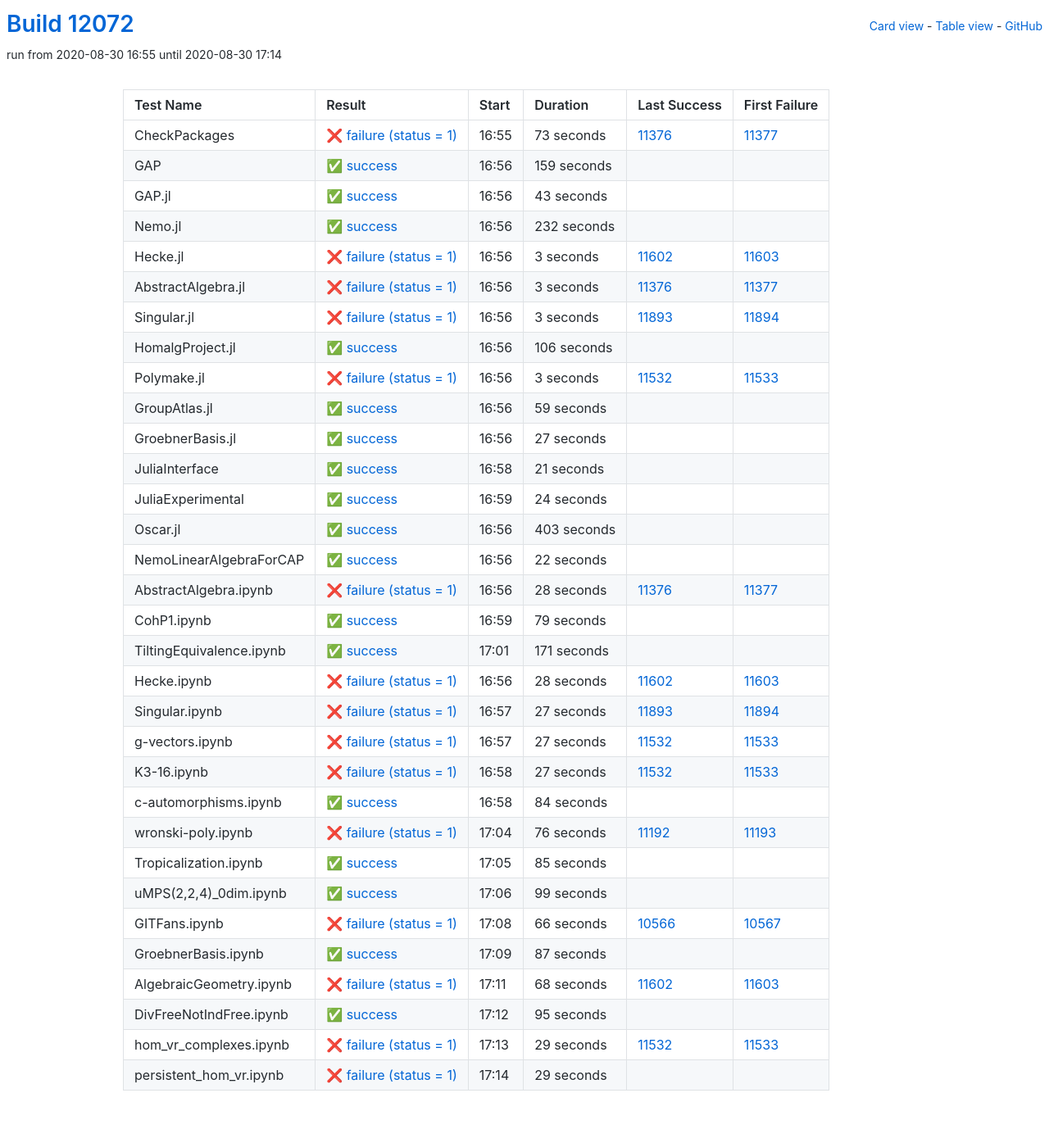
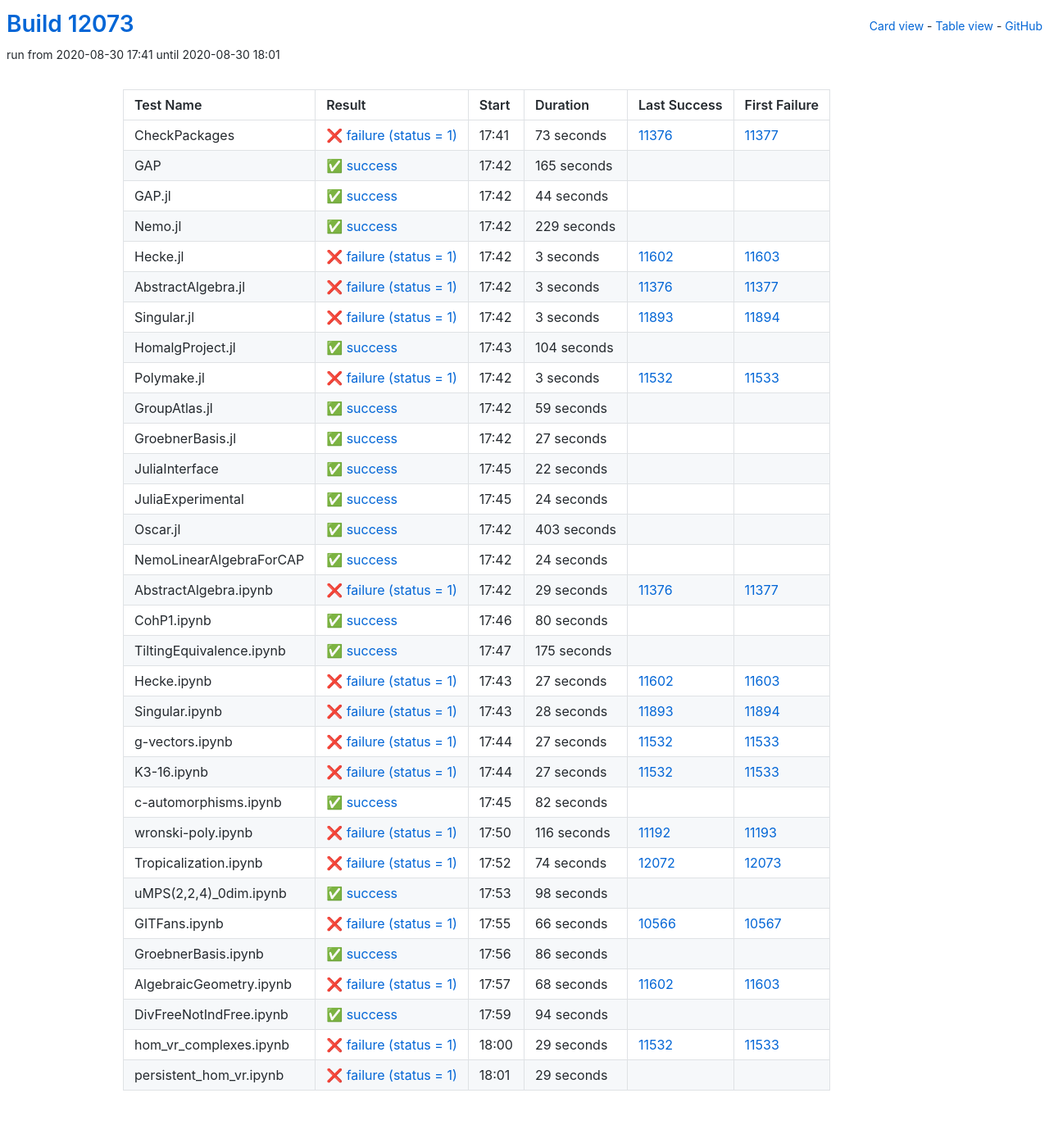
Before and after one commit to oscar-system/oscar-ci-status, a Jekyll site: the page built from table.html, in a window 1280 px wide. Shown: the whole page at 82% size. Built offline with Jekyll 4.4.1, drawn with Linux system fonts in a browser that asks for light colours.

Commit message:
Build #12073

```diff
--- a/_data/ci.yml
+++ b/_data/ci.yml
@@ -1,6 +1,6 @@
 ---
-build: 12072
-build_url: https://oscarci.mathematik.uni-kl.de/job/oscar/12072/
+build: 12073
+build_url: https://oscarci.mathematik.uni-kl.de/job/oscar/12073/
 job: oscar
 organization: oscar-system
 repo: oscar-ci-status
@@ -8,8 +8,8 @@
 tests:
 - name: CheckPackages
   id: checkpackages
-  log: https://oscarci.mathematik.uni-kl.de/job/oscar/12072/artifact/logs/build-12072/CheckPackages.log
-  start: 2020-08-30 16:55
+  log: https://oscarci.mathematik.uni-kl.de/job/oscar/12073/artifact/logs/build-12073/CheckPackages.log
+  start: 2020-08-30 17:41
   success: false
   exitcode: 1
   status: failure
@@ -20,44 +20,44 @@
   first_failure_url: https://oscarci.mathematik.uni-kl.de/job/oscar/11377/
 - name: GAP
   id: gap
-  log: https://oscarci.mathematik.uni-kl.de/job/oscar/12072/artifact/logs/build-12072/GAP.log
-  start: 2020-08-30 16:56
+  log: https://oscarci.mathematik.uni-kl.de/job/oscar/12073/artifact/logs/build-12073/GAP.log
+  start: 2020-08-30 17:42
   success: true
   exitcode: 0
   status: success
-  duration: 159
+  duration: 165
   last_success: false
   last_success_url:
   first_failure: false
   first_failure_url:
 - name: GAP.jl
   id: gap-jl
-  log: https://oscarci.mathematik.uni-kl.de/job/oscar/12072/artifact/logs/build-12072/GAP.jl.log
-  start: 2020-08-30 16:56
+  log: https://oscarci.mathematik.uni-kl.de/job/oscar/12073/artifact/logs/build-12073/GAP.jl.log
+  start: 2020-08-30 17:42
   success: true
   exitcode: 0
   status: success
-  duration: 43
+  duration: 44
   last_success: false
   last_success_url:
   first_failure: false
   first_failure_url:
 - name: Nemo.jl
   id: nemo-jl
-  log: https://oscarci.mathematik.uni-kl.de/job/oscar/12072/artifact/logs/build-12072/Nemo.jl.log
-  start: 2020-08-30 16:56
+  log: https://oscarci.mathematik.uni-kl.de/job/oscar/12073/artifact/logs/build-12073/Nemo.jl.log
+  start: 2020-08-30 17:42
   success: true
   exitcode: 0
   status: success
-  duration: 232
+  duration: 229
   last_success: false
   last_success_url:
   first_failure: false
   first_failure_url:
 - name: Hecke.jl
   id: hecke-jl
-  log: https://oscarci.mathematik.uni-kl.de/job/oscar/12072/artifact/logs/build-12072/Hecke.jl.log
-  start: 2020-08-30 16:56
+  log: https://oscarci.mathematik.uni-kl.de/job/oscar/12073/artifact/logs/build-12073/Hecke.jl.log
+  start: 2020-08-30 17:42
   success: false
   exitcode: 1
   status: failure
@@ -68,8 +68,8 @@
   first_failure_url: https://oscarci.mathematik.uni-kl.de/job/oscar/11603/
 - name: AbstractAlgebra.jl
   id: abstractalgebra-jl
-  log: https://oscarci.mathematik.uni-kl.de/job/oscar/12072/artifact/logs/build-12072/AbstractAlgebra.jl.log
-  start: 2020-08-30 16:56
+  log: https://oscarci.mathematik.uni-kl.de/job/oscar/12073/artifact/logs/build-12073/AbstractAlgebra.jl.log
+  start: 2020-08-30 17:42
   success: false
   exitcode: 1
   status: failure
@@ -80,8 +80,8 @@
   first_failure_url: https://oscarci.mathematik.uni-kl.de/job/oscar/11377/
 - name: Singular.jl
   id: singular-jl
-  log: https://oscarci.mathematik.uni-kl.de/job/oscar/12072/artifact/logs/build-12072/Singular.jl.log
-  start: 2020-08-30 16:56
+  log: https://oscarci.mathematik.uni-kl.de/job/oscar/12073/artifact/logs/build-12073/Singular.jl.log
+  start: 2020-08-30 17:42
   success: false
   exitcode: 1
   status: failure
@@ -92,20 +92,20 @@
   first_failure_url: https://oscarci.mathematik.uni-kl.de/job/oscar/11894/
 - name: HomalgProject.jl
   id: homalgproject-jl
-  log: https://oscarci.mathematik.uni-kl.de/job/oscar/12072/artifact/logs/build-12072/HomalgProject.jl.log
-  start: 2020-08-30 16:56
+  log: https://oscarci.mathematik.uni-kl.de/job/oscar/12073/artifact/logs/build-12073/HomalgProject.jl.log
+  start: 2020-08-30 17:43
   success: true
   exitcode: 0
   status: success
-  duration: 106
+  duration: 104
   last_success: false
   last_success_url:
   first_failure: false
   first_failure_url:
 - name: Polymake.jl
   id: polymake-jl
-  log: https://oscarci.mathematik.uni-kl.de/job/oscar/12072/artifact/logs/build-12072/Polymake.jl.log
-  start: 2020-08-30 16:56
+  log: https://oscarci.mathematik.uni-kl.de/job/oscar/12073/artifact/logs/build-12073/Polymake.jl.log
+  start: 2020-08-30 17:42
   success: false
   exitcode: 1
   status: failure
@@ -116,8 +116,8 @@
   first_failure_url: https://oscarci.mathematik.uni-kl.de/job/oscar/11533/
 - name: GroupAtlas.jl
   id: groupatlas-jl
-  log: https://oscarci.mathematik.uni-kl.de/job/oscar/12072/artifact/logs/build-12072/GroupAtlas.jl.log
-  start: 2020-08-30 16:56
+  log: https://oscarci.mathematik.uni-kl.de/job/oscar/12073/artifact/logs/build-12073/GroupAtlas.jl.log
+  start: 2020-08-30 17:42
   success: true
   exitcode: 0
   status: success
@@ -128,8 +128,8 @@
   first_failure_url:
 - name: GroebnerBasis.jl
   id: groebnerbasis-jl
-  log: https://oscarci.mathematik.uni-kl.de/job/oscar/12072/artifact/logs/build-12072/GroebnerBasis.jl.log
-  start: 2020-08-30 16:56
+  log: https://oscarci.mathematik.uni-kl.de/job/oscar/12073/artifact/logs/build-12073/GroebnerBasis.jl.log
+  start: 2020-08-30 17:42
   success: true
   exitcode: 0
   status: success
@@ -140,20 +140,20 @@
   first_failure_url:
 - name: JuliaInterface
   id: juliainterface
-  log: https://oscarci.mathematik.uni-kl.de/job/oscar/12072/artifact/logs/build-12072/JuliaInterface.log
-  start: 2020-08-30 16:58
+  log: https://oscarci.mathematik.uni-kl.de/job/oscar/12073/artifact/logs/build-12073/JuliaInterface.log
+  start: 2020-08-30 17:45
   success: true
   exitcode: 0
   status: success
-  duration: 21
+  duration: 22
   last_success: false
   last_success_url:
   first_failure: false
   first_failure_url:
 - name: JuliaExperimental
   id: juliaexperimental
-  log: https://oscarci.mathematik.uni-kl.de/job/oscar/12072/artifact/logs/build-12072/JuliaExperimental.log
-  start: 2020-08-30 16:59
+  log: https://oscarci.mathematik.uni-kl.de/job/oscar/12073/artifact/logs/build-12073/JuliaExperimental.log
+  start: 2020-08-30 17:45
   success: true
   exitcode: 0
   status: success
@@ -164,8 +164,8 @@
   first_failure_url:
 - name: Oscar.jl
   id: oscar-jl
-  log: https://oscarci.mathematik.uni-kl.de/job/oscar/12072/artifact/logs/build-12072/Oscar.jl.log
-  start: 2020-08-30 16:56
+  log: https://oscarci.mathematik.uni-kl.de/job/oscar/12073/artifact/logs/build-12073/Oscar.jl.log
+  start: 2020-08-30 17:42
   success: true
   exitcode: 0
   status: success
@@ -176,80 +176,80 @@
   first_failure_url:
 - name: NemoLinearAlgebraForCAP
   id: nemolinearalgebraforcap
-  log: https://oscarci.mathematik.uni-kl.de/job/oscar/12072/artifact/logs/build-12072/NemoLinearAlgebraForCAP.log
-  start: 2020-08-30 16:56
+  log: https://oscarci.mathematik.uni-kl.de/job/oscar/12073/artifact/logs/build-12073/NemoLinearAlgebraForCAP.log
+  start: 2020-08-30 17:42
   success: true
   exitcode: 0
   status: success
-  duration: 22
+  duration: 24
   last_success: false
   last_success_url:
   first_failure: false
   first_failure_url:
 - name: AbstractAlgebra.ipynb
   id: abstractalgebra-ipynb
-  log: https://oscarci.mathematik.uni-kl.de/job/oscar/12072/artifact/logs/build-12072/AbstractAlgebra.ipynb.log
-  start: 2020-08-30 16:56
+  log: https://oscarci.mathematik.uni-kl.de/job/oscar/12073/artifact/logs/build-12073/AbstractAlgebra.ipynb.log
+  start: 2020-08-30 17:42
   success: false
   exitcode: 1
   status: failure
-  duration: 28
+  duration: 29
   last_success: 11376
   last_success_url: https://oscarci.mathematik.uni-kl.de/job/oscar/11376/
   first_failure: 11377
   first_failure_url: https://oscarci.mathematik.uni-kl.de/job/oscar/11377/
 - name: CohP1.ipynb
   id: cohp1-ipynb
-  log: https://oscarci.mathematik.uni-kl.de/job/oscar/12072/artifact/logs/build-12072/CohP1.ipynb.log
-  start: 2020-08-30 16:59
+  log: https://oscarci.mathematik.uni-kl.de/job/oscar/12073/artifact/logs/build-12073/CohP1.ipynb.log
+  start: 2020-08-30 17:46
   success: true
   exitcode: 0
   status: success
-  duration: 79
+  duration: 80
   last_success: false
   last_success_url:
   first_failure: false
   first_failure_url:
 - name: TiltingEquivalence.ipynb
   id: tiltingequivalence-ipynb
-  log: https://oscarci.mathematik.uni-kl.de/job/oscar/12072/artifact/logs/build-12072/TiltingEquivalence.ipynb.log
-  start: 2020-08-30 17:01
+  log: https://oscarci.mathematik.uni-kl.de/job/oscar/12073/artifact/logs/build-12073/TiltingEquivalence.ipynb.log
+  start: 2020-08-30 17:47
   success: true
   exitcode: 0
   status: success
-  duration: 171
+  duration: 175
   last_success: false
   last_success_url:
   first_failure: false
   first_failure_url:
 - name: Hecke.ipynb
   id: hecke-ipynb
-  log: https://oscarci.mathematik.uni-kl.de/job/oscar/12072/artifact/logs/build-12072/Hecke.ipynb.log
-  start: 2020-08-30 16:56
+  log: https://oscarci.mathematik.uni-kl.de/job/oscar/12073/artifact/logs/build-12073/Hecke.ipynb.log
+  start: 2020-08-30 17:43
   success: false
   exitcode: 1
   status: failure
-  duration: 28
+  duration: 27
   last_success: 11602
   last_success_url: https://oscarci.mathematik.uni-kl.de/job/oscar/11602/
   first_failure: 11603
   first_failure_url: https://oscarci.mathematik.uni-kl.de/job/oscar/11603/
 - name: Singular.ipynb
   id: singular-ipynb
-  log: https://oscarci.mathematik.uni-kl.de/job/oscar/12072/artifact/logs/build-12072/Singular.ipynb.log
-  start: 2020-08-30 16:57
+  log: https://oscarci.mathematik.uni-kl.de/job/oscar/12073/artifact/logs/build-12073/Singular.ipynb.log
+  start: 2020-08-30 17:43
   success: false
   exitcode: 1
   status: failure
-  duration: 27
+  duration: 28
   last_success: 11893
   last_success_url: https://oscarci.mathematik.uni-kl.de/job/oscar/11893/
   first_failure: 11894
   first_failure_url: https://oscarci.mathematik.uni-kl.de/job/oscar/11894/
 - name: g-vectors.ipynb
   id: g-vectors-ipynb
-  log: https://oscarci.mathematik.uni-kl.de/job/oscar/12072/artifact/logs/build-12072/g-vectors.ipynb.log
-  start: 2020-08-30 16:57
+  log: https://oscarci.mathematik.uni-kl.de/job/oscar/12073/artifact/logs/build-12073/g-vectors.ipynb.log
+  start: 2020-08-30 17:44
   success: false
   exitcode: 1
   status: failure
@@ -260,8 +260,8 @@
   first_failure_url: https://oscarci.mathematik.uni-kl.de/job/oscar/11533/
 - name: K3-16.ipynb
   id: k3-16-ipynb
-  log: https://oscarci.mathematik.uni-kl.de/job/oscar/12072/artifact/logs/build-12072/K3-16.ipynb.log
-  start: 2020-08-30 16:58
+  log: https://oscarci.mathematik.uni-kl.de/job/oscar/12073/artifact/logs/build-12073/K3-16.ipynb.log
+  start: 2020-08-30 17:44
   success: false
   exitcode: 1
   status: failure
@@ -272,56 +272,56 @@
   first_failure_url: https://oscarci.mathematik.uni-kl.de/job/oscar/11533/
 - name: c-automorphisms.ipynb
   id: c-automorphisms-ipynb
-  log: https://oscarci.mathematik.uni-kl.de/job/oscar/12072/artifact/logs/build-12072/c-automorphisms.ipynb.log
-  start: 2020-08-30 16:58
+  log: https://oscarci.mathematik.uni-kl.de/job/oscar/12073/artifact/logs/build-12073/c-automorphisms.ipynb.log
+  start: 2020-08-30 17:45
   success: true
   exitcode: 0
   status: success
-  duration: 84
+  duration: 82
   last_success: false
   last_success_url:
   first_failure: false
   first_failure_url:
 - name: wronski-poly.ipynb
   id: wronski-poly-ipynb
-  log: https://oscarci.mathematik.uni-kl.de/job/oscar/12072/artifact/logs/build-12072/wronski-poly.ipynb.log
-  start: 2020-08-30 17:04
+  log: https://oscarci.mathematik.uni-kl.de/job/oscar/12073/artifact/logs/build-12073/wronski-poly.ipynb.log
+  start: 2020-08-30 17:50
   success: false
   exitcode: 1
   status: failure
-  duration: 76
+  duration: 116
   last_success: 11192
   last_success_url: https://oscarci.mathematik.uni-kl.de/job/oscar/11192/
   first_failure: 11193
   first_failure_url: https://oscarci.mathematik.uni-kl.de/job/oscar/11193/
 - name: Tropicalization.ipynb
   id: tropicalization-ipynb
-  log: https://oscarci.mathematik.uni-kl.de/job/oscar/12072/artifact/logs/build-12072/Tropicalization.ipynb.log
-  start: 2020-08-30 17:05
+  log: https://oscarci.mathematik.uni-kl.de/job/oscar/12073/artifact/logs/build-12073/Tropicalization.ipynb.log
+  start: 2020-08-30 17:52
+  success: false
+  exitcode: 1
+  status: failure
+  duration: 74
+  last_success: 12072
+  last_success_url: https://oscarci.mathematik.uni-kl.de/job/oscar/12072/
+  first_failure: 12073
+  first_failure_url: https://oscarci.mathematik.uni-kl.de/job/oscar/12073/
+- name: uMPS(2,2,4)_0dim.ipynb
+  id: umps-2-2-4-0dim-ipynb
+  log: https://oscarci.mathematik.uni-kl.de/job/oscar/12073/artifact/logs/build-12073/uMPS-2-2-4-_0dim.ipynb.log
+  start: 2020-08-30 17:53
   success: true
   exitcode: 0
   status: success
-  duration: 85
-  last_success: false
-  last_success_url:
-  first_failure: false
-  first_failure_url:
-- name: uMPS(2,2,4)_0dim.ipynb
-  id: umps-2-2-4-0dim-ipynb
-  log: https://oscarci.mathematik.uni-kl.de/job/oscar/12072/artifact/logs/build-12072/uMPS-2-2-4-_0dim.ipynb.log
-  start: 2020-08-30 17:06
-  success: true
-  exitcode: 0
-  status: success
-  duration: 99
+  duration: 98
   last_success: false
   last_success_url:
   first_failure: false
   first_failure_url:
 - name: GITFans.ipynb
   id: gitfans-ipynb
-  log: https://oscarci.mathematik.uni-kl.de/job/oscar/12072/artifact/logs/build-12072/GITFans.ipynb.log
-  start: 2020-08-30 17:08
+  log: https://oscarci.mathematik.uni-kl.de/job/oscar/12073/artifact/logs/build-12073/GITFans.ipynb.log
+  start: 2020-08-30 17:55
   success: false
   exitcode: 1
   status: failure
@@ -332,20 +332,20 @@
   first_failure_url: https://oscarci.mathematik.uni-kl.de/job/oscar/10567/
 - name: GroebnerBasis.ipynb
   id: groebnerbasis-ipynb
-  log: https://oscarci.mathematik.uni-kl.de/job/oscar/12072/artifact/logs/build-12072/GroebnerBasis.ipynb.log
-  start: 2020-08-30 17:09
+  log: https://oscarci.mathematik.uni-kl.de/job/oscar/12073/artifact/logs/build-12073/GroebnerBasis.ipynb.log
+  start: 2020-08-30 17:56
   success: true
   exitcode: 0
   status: success
-  duration: 87
+  duration: 86
   last_success: false
   last_success_url:
   first_failure: false
   first_failure_url:
 - name: AlgebraicGeometry.ipynb
   id: algebraicgeometry-ipynb
-  log: https://oscarci.mathematik.uni-kl.de/job/oscar/12072/artifact/logs/build-12072/AlgebraicGeometry.ipynb.log
-  start: 2020-08-30 17:11
+  log: https://oscarci.mathematik.uni-kl.de/job/oscar/12073/artifact/logs/build-12073/AlgebraicGeometry.ipynb.log
+  start: 2020-08-30 17:57
   success: false
   exitcode: 1
   status: failure
@@ -356,20 +356,20 @@
   first_failure_url: https://oscarci.mathematik.uni-kl.de/job/oscar/11603/
 - name: DivFreeNotIndFree.ipynb
   id: divfreenotindfree-ipynb
-  log: https://oscarci.mathematik.uni-kl.de/job/oscar/12072/artifact/logs/build-12072/DivFreeNotIndFree.ipynb.log
-  start: 2020-08-30 17:12
+  log: https://oscarci.mathematik.uni-kl.de/job/oscar/12073/artifact/logs/build-12073/DivFreeNotIndFree.ipynb.log
+  start: 2020-08-30 17:59
   success: true
   exitcode: 0
   status: success
-  duration: 95
+  duration: 94
   last_success: false
   last_success_url:
   first_failure: false
   first_failure_url:
 - name: hom_vr_complexes.ipynb
   id: hom-vr-complexes-ipynb
-  log: https://oscarci.mathematik.uni-kl.de/job/oscar/12072/artifact/logs/build-12072/hom_vr_complexes.ipynb.log
-  start: 2020-08-30 17:13
+  log: https://oscarci.mathematik.uni-kl.de/job/oscar/12073/artifact/logs/build-12073/hom_vr_complexes.ipynb.log
+  start: 2020-08-30 18:00
   success: false
   exitcode: 1
   status: failure
@@ -380,8 +380,8 @@
   first_failure_url: https://oscarci.mathematik.uni-kl.de/job/oscar/11533/
 - name: persistent_hom_vr.ipynb
   id: persistent-hom-vr-ipynb
-  log: https://oscarci.mathematik.uni-kl.de/job/oscar/12072/artifact/logs/build-12072/persistent_hom_vr.ipynb.log
-  start: 2020-08-30 17:14
+  log: https://oscarci.mathematik.uni-kl.de/job/oscar/12073/artifact/logs/build-12073/persistent_hom_vr.ipynb.log
+  start: 2020-08-30 18:01
   success: false
   exitcode: 1
   status: failure
```
Also changed, not shown: README.md.
